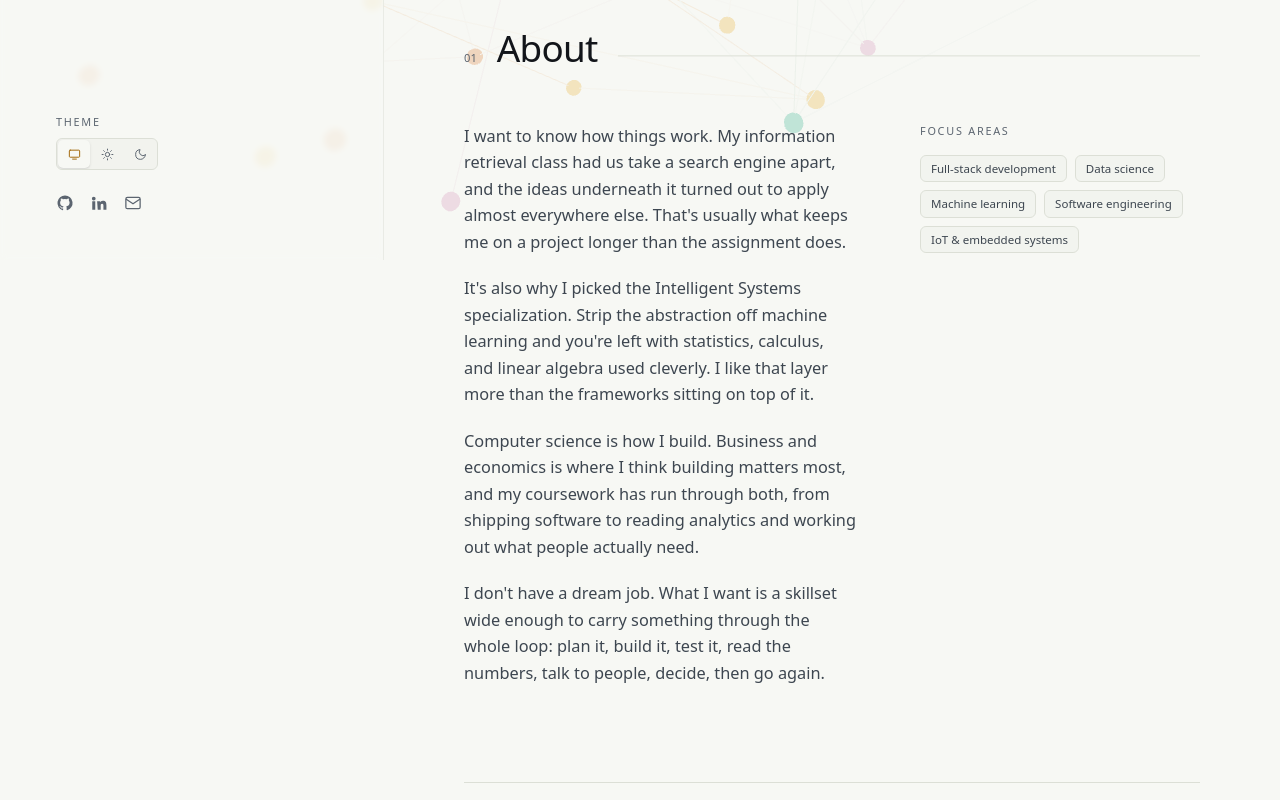
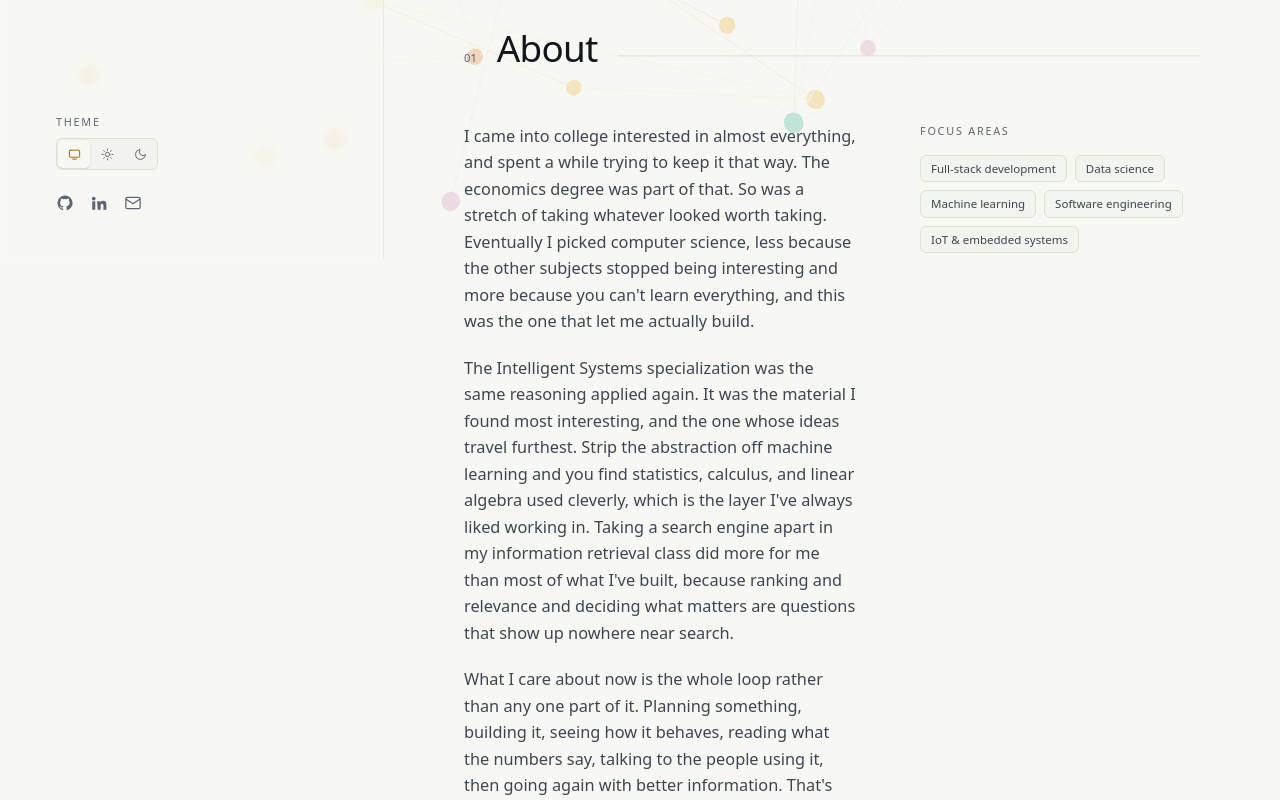
Before and after one commit to bvazrala/portfolio, a Next.js app: page / in a window 1280 px wide. Shown: the part 540-1340 px from the top of the page. Built offline with nearby package versions, Linux system fonts and the light colour scheme.

Commit message:
Update profile.ts

```diff
--- a/src/content/profile.ts
+++ b/src/content/profile.ts
@@ -24,10 +24,10 @@ export const profile = {
   headline: ["I love to build.", "Always ready to learn."],
 
   about: [
-    "I want to know how things work. My information retrieval class had us take a search engine apart, and the ideas underneath it turned out to apply almost everywhere else. That's usually what keeps me on a project longer than the assignment does.",
-    "It's also why I picked the Intelligent Systems specialization. Strip the abstraction off machine learning and you're left with statistics, calculus, and linear algebra used cleverly. I like that layer more than the frameworks sitting on top of it.",
-    "Computer science is how I build. Business and economics is where I think building matters most, and my coursework has run through both, from shipping software to reading analytics and working out what people actually need.",
-    "I don't have a dream job. What I want is a skillset wide enough to carry something through the whole loop: plan it, build it, test it, read the numbers, talk to people, decide, then go again.",
+    "I came into college interested in almost everything, and spent a while trying to keep it that way. The economics degree was part of that. So was a stretch of taking whatever looked worth taking. Eventually I picked computer science, less because the other subjects stopped being interesting and more because you can't learn everything, and this was the one that let me actually build.",
+    "The Intelligent Systems specialization was the same reasoning applied again. It was the material I found most interesting, and the one whose ideas travel furthest. Strip the abstraction off machine learning and you find statistics, calculus, and linear algebra used cleverly, which is the layer I've always liked working in. Taking a search engine apart in my information retrieval class did more for me than most of what I've built, because ranking and relevance and deciding what matters are questions that show up nowhere near search.",
+    "What I care about now is the whole loop rather than any one part of it. Planning something, building it, seeing how it behaves, reading what the numbers say, talking to the people using it, then going again with better information. That's also what drew me to the business side, since it's where you find out whether the thing you built was worth building.",
+    "So I'm not chasing a particular title. I'm looking for work where that loop runs, and where I get to keep being curious about how it all fits together.",
   ],
 
   focusAreas: [
```
